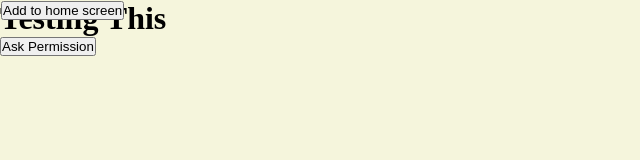
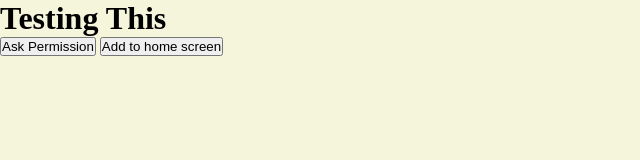
Before and after one commit to richart14/push-test, a website: page index.html in a window 1280 px wide. Shown: the whole page, without its empty margins (0-640 px from the left). Drawn offline with Linux system fonts and the light colour scheme.

Commit message:
moved stuff around

```diff
--- a/index.css
+++ b/index.css
@@ -6,9 +6,3 @@
 body {
   background-color: beige;
 }
-
-.add-button {
-  position: absolute;
-  top: 1px;
-  left: 1px;
-}
```
